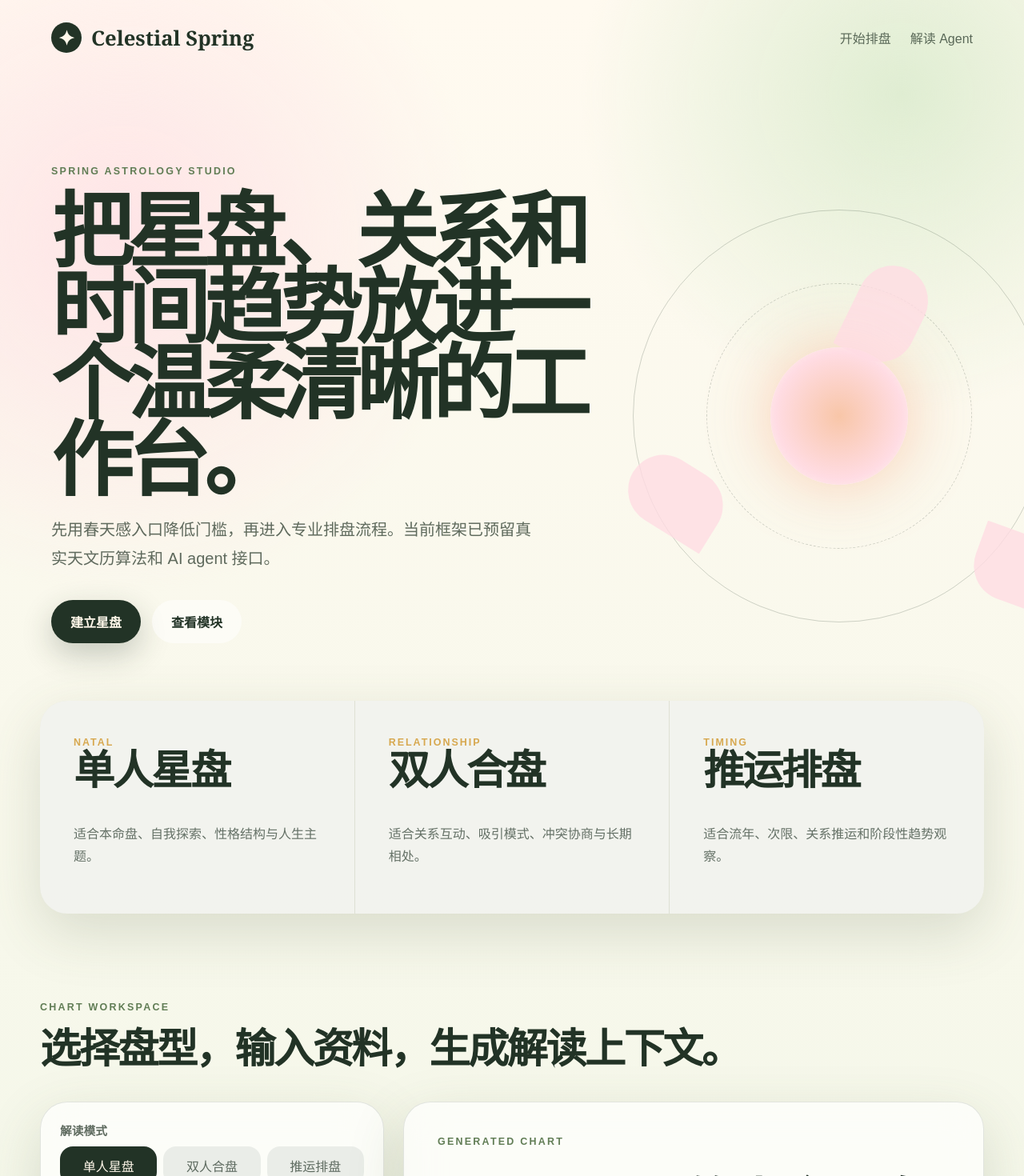
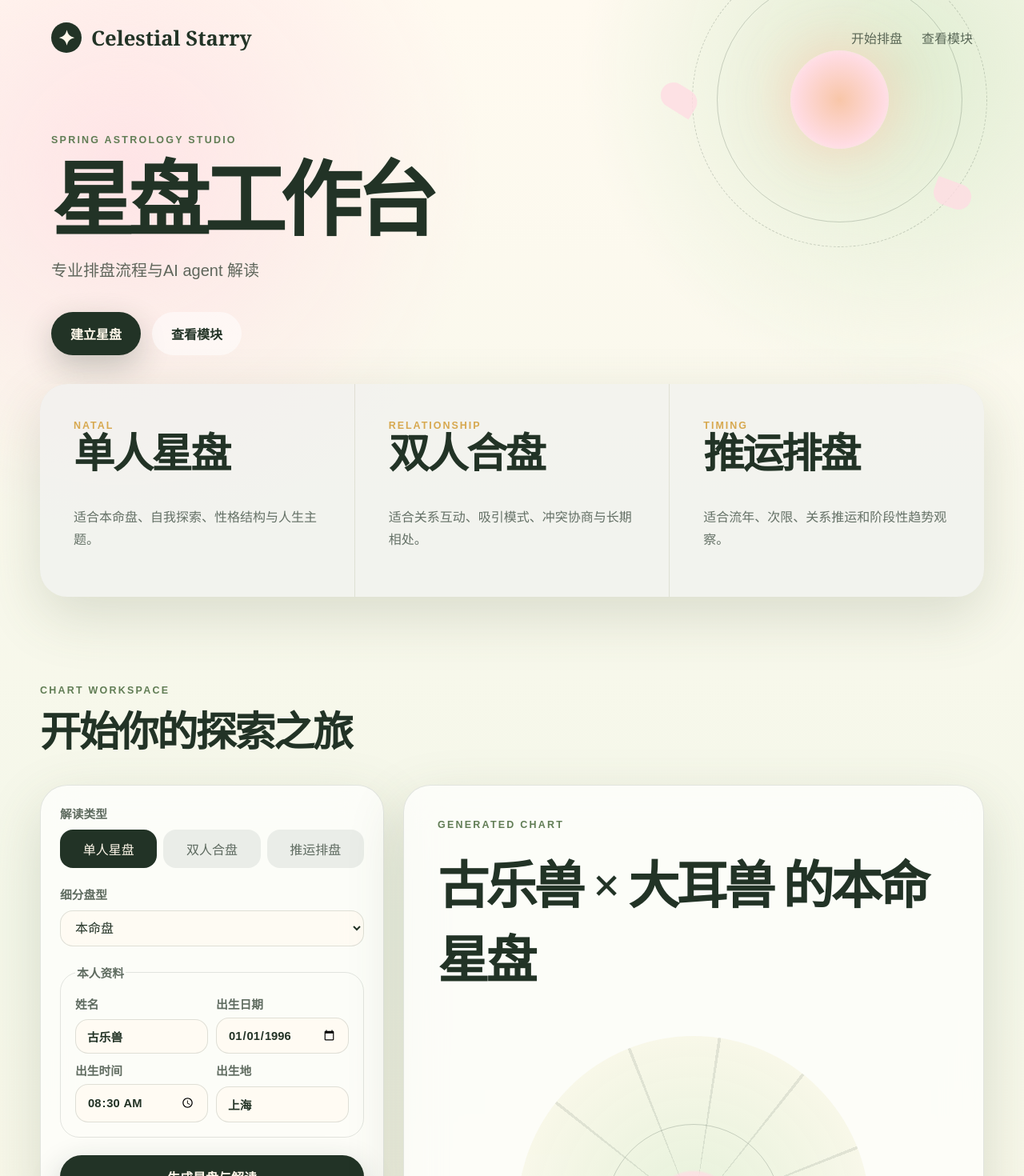
Before and after one commit to anke0412/starry_no_worry, a React (Vite) app: page / in a window 1280 px wide. Shown: the top 1470 px of the page at 80% size. Built offline with nearby package versions, Linux system fonts and the light colour scheme.

Commit message:
change 前端的一些格式和跳转回首页

```diff
--- a/src/App.jsx
+++ b/src/App.jsx
@@ -6,14 +6,14 @@ import { buildInterpretationContext, createInterpretationReport } from "./lib/in
 
 const defaultPeople = {
   primary: {
-    name: "Luna",
-    date: "1996-04-12",
+    name: "古乐兽",
+    date: "1996-01-01",
     time: "08:30",
     location: "上海",
   },
   secondary: {
-    name: "Sol",
-    date: "1993-09-07",
+    name: "大耳兽",
+    date: "2000-01-01",
     time: "21:10",
     location: "北京",
   },
@@ -26,6 +26,7 @@ export default function App() {
   const [forecastDate, setForecastDate] = useState("2026-05-01");
   const [result, setResult] = useState(() => buildResult("single", "natal", defaultPeople, "2026-05-01"));
   const [error, setError] = useState("");
+  const [currentView, setCurrentView] = useState("workspace");
   const [isPending, startTransition] = useTransition();
 
   const categories = categoriesForMode(activeMode);
@@ -45,7 +46,9 @@ export default function App() {
     startTransition(() => {
       try {
         setResult(buildResult(activeMode, activeCategory, people, forecastDate));
+        setCurrentView("result");
         setError("");
+        window.scrollTo({ top: 0, behavior: "smooth" });
       } catch (chartError) {
         setError(chartError.message);
       }
@@ -62,25 +65,51 @@ export default function App() {
     }));
   }
 
+  function handleGoHome() {
+    setCurrentView("workspace");
+    window.scrollTo({ top: 0, behavior: "smooth" });
+  }
+
+  if (currentView === "result") {
+    return (
+      <main className="result-page">
+        <nav className="result-topbar" aria-label="结果页导航">
+          <a className="brand" href="#top" aria-label="Starry首页" onClick={handleGoHome}>
+            <span className="brand-mark">✦</span>
+            Celestial Starry
+          </a>
+          <button className="secondary-action" type="button" onClick={() => setCurrentView("workspace")}>
+            返回修改资料
+          </button>
+        </nav>
+
+        <section className="result-layout" id="top">
+          <ChartPanel result={result} />
+          <AgentPanel report={result.report} />
+        </section>
+      </main>
+    );
+  }
+
   return (
     <main>
       <section className="hero">
         <nav className="topbar" aria-label="主导航">
-          <a className="brand" href="#top" aria-label="Celestial Spring 首页">
+          <a className="brand" href="#top" aria-label="Starry首页" onClick={handleGoHome}>
             <span className="brand-mark">✦</span>
-            Celestial Spring
+            Celestial Starry
           </a>
           <div className="nav-links">
             <a href="#workspace">开始排盘</a>
-            <a href="#agent">解读 Agent</a>
+            <a href="#architecture">查看模块</a>
           </div>
         </nav>
 
         <div className="hero-content" id="top">
           <p className="eyebrow">Spring Astrology Studio</p>
-          <h1>把星盘、关系和时间趋势放进一个温柔清晰的工作台。</h1>
+          <h1>星盘工作台</h1>
           <p className="hero-copy">
-            先用春天感入口降低门槛，再进入专业排盘流程。当前框架已预留真实天文历算法和 AI agent 接口。
+            专业排盘流程与AI agent 解读
           </p>
           <div className="hero-actions">
             <a className="primary-action" href="#workspace">建立星盘</a>
@@ -111,13 +140,13 @@ export default function App() {
       <section className="workspace" id="workspace">
         <div className="workspace-heading">
           <p className="eyebrow">Chart Workspace</p>
-          <h2>选择盘型，输入资料，生成解读上下文。</h2>
+          <h2>开始你的探索之旅</h2>
         </div>
 
         <div className="workspace-grid">
           <form className="control-panel" onSubmit={handleGenerate}>
             <div className="field-group">
-              <label>解读模式</label>
+              <label>解读类型</label>
               <div className="segmented">
                 {readingModes.map((mode) => (
                   <button
@@ -172,29 +201,6 @@ export default function App() {
         </div>
       </section>
 
-      <section className="agent-section" id="agent">
-        <div>
-          <p className="eyebrow">Interpretation Agent</p>
-          <h2>{result.report.agentName}</h2>
-          <p>{result.report.summary}</p>
-        </div>
-        <div className="report-list">
-          {result.report.sections.map((section) => (
-            <article key={section.id}>
-              <h3>{section.title}</h3>
-              <p>{section.body}</p>
-            </article>
-          ))}
-        </div>
-        <div className="question-bank">
-          <h3>可继续追问</h3>
-          {result.report.recommendedQuestions.map((question) => (
-            <button key={question} type="button">
-              {question}
-            </button>
-          ))}
-        </div>
-      </section>
     </main>
   );
 }
@@ -268,6 +274,34 @@ function ChartPanel({ result }) {
   );
 }
 
+function AgentPanel({ report }) {
+  return (
+    <section className="agent-section" id="agent">
+      <div>
+        <p className="eyebrow">Interpretation Agent</p>
+        <h2>{report.agentName}</h2>
+        <p>{report.summary}</p>
+      </div>
+      <div className="report-list">
+        {report.sections.map((section) => (
+          <article key={section.id}>
+            <h3>{section.title}</h3>
+            <p>{section.body}</p>
+          </article>
+        ))}
+      </div>
+      <div className="question-bank">
+        <h3>可继续追问</h3>
+        {report.recommendedQuestions.map((question) => (
+          <button key={question} type="button">
+            {question}
+          </button>
+        ))}
+      </div>
+    </section>
+  );
+}
+
 function buildResult(mode, category, people, forecastDate) {
   const request = createChartRequest({
     mode,
--- a/src/styles.css
+++ b/src/styles.css
@@ -43,9 +43,9 @@ a {
 
 .hero {
   position: relative;
-  min-height: 92svh;
+  min-height: 52svh;
   overflow: hidden;
-  padding: 28px clamp(20px, 5vw, 72px) 72px;
+  padding: 28px clamp(20px, 5vw, 72px) 36px;
 }
 
 .topbar {
@@ -85,7 +85,7 @@ a {
   position: relative;
   z-index: 2;
   width: min(760px, 100%);
-  padding-top: clamp(72px, 11vw, 150px);
+  padding-top: clamp(48px, 8vw, 108px);
 }
 
 .eyebrow {
@@ -170,19 +170,19 @@ h1 {
 .orbit,
 .zodiac-ring {
   position: absolute;
-  inset: 8%;
+  inset: 25%;
   border: 1px solid rgba(34, 51, 38, 0.2);
   border-radius: 50%;
 }
 
 .orbit-two {
-  inset: 23%;
+  inset: 20%;
   border-style: dashed;
 }
 
 .sun-core {
   position: absolute;
-  inset: 36%;
+  inset: 40%;
   border-radius: 50%;
   background: radial-gradient(circle, #f8c6a8, #ffdce3 65%, rgba(255, 255, 255, 0.4));
   box-shadow: 0 0 80px rgba(248, 198, 168, 0.85);
@@ -190,8 +190,8 @@ h1 {
 
 .petal {
   position: absolute;
-  width: 88px;
-  height: 124px;
+  width: 32px;
+  height: 48px;
   border-radius: 999px 999px 999px 24px;
   background: rgba(255, 220, 227, 0.78);
   transform-origin: bottom center;
@@ -204,14 +204,14 @@ h1 {
 }
 
 .petal-b {
-  right: 15%;
-  bottom: 22%;
+  right: 28%;
+  bottom: 32%;
   rotate: 110deg;
 }
 
 .petal-c {
   left: 18%;
-  bottom: 28%;
+  bottom: 48%;
   rotate: -58deg;
 }
 
@@ -306,6 +306,11 @@ h1 {
   padding: 18px;
   border: 1px solid rgba(34, 51, 38, 0.12);
   border-radius: 24px;
+  grid-template-columns: repeat(2, minmax(0, 1fr));
+}
+
+.person-fields legend {
+  grid-column: 1 / -1;
 }
 
 .person-fields label {
@@ -450,6 +455,32 @@ select:focus {
   padding: 11px 16px;
 }
 
+.result-page {
+  min-height: 100svh;
+  padding: 28px clamp(20px, 5vw, 72px) 72px;
+}
+
+.result-topbar {
+  display: flex;
+  align-items: center;
+  justify-content: space-between;
+  gap: 18px;
+  margin-bottom: 42px;
+}
+
+.result-layout {
+  display: grid;
+  grid-template-columns: minmax(320px, 0.9fr) minmax(0, 1.1fr);
+  gap: 24px;
+  align-items: start;
+}
+
+.result-layout .agent-section,
+.result-layout .chart-panel {
+  width: 100%;
+  margin: 0;
+}
+
 @keyframes floatIn {
   from {
     opacity: 0;
@@ -482,6 +513,16 @@ select:focus {
   .segmented {
     grid-template-columns: 1fr;
   }
+
+  .person-fields,
+  .result-layout {
+    grid-template-columns: 1fr;
+  }
+
+  .result-topbar {
+    align-items: flex-start;
+    flex-direction: column;
+  }
 }
 
 @media (prefers-reduced-motion: reduce) {
```
